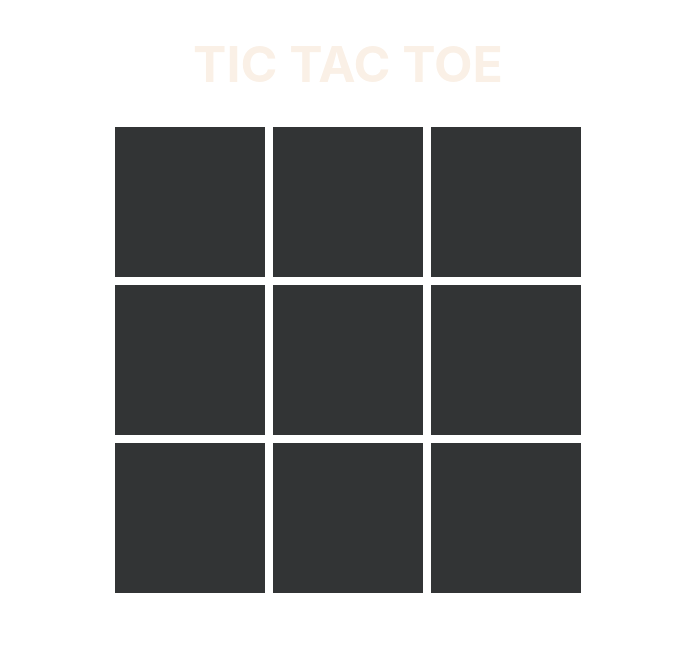
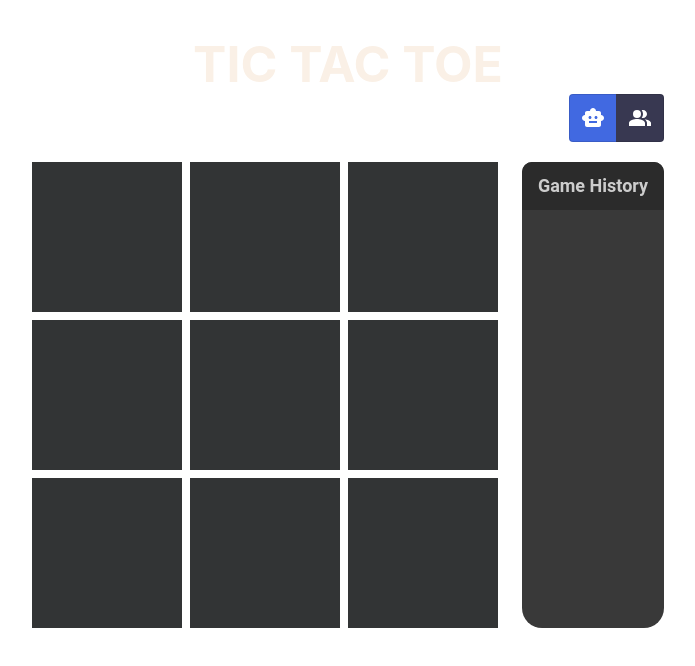
Before and after one commit to chloeelim/ai-tictactoe, a React (Create React App) app: page / in a window 1280 px wide. Shown: the top 666 px of the page, without its empty margins (292-987 px from the left). Built offline with nearby package versions, Linux system fonts and the light colour scheme; the HTML template or start-up script is replaced by a standard one.

Commit message:
Add history board and AI/human toggle

```diff
--- a/package.json
+++ b/package.json
@@ -5,6 +5,7 @@
   "dependencies": {
     "@emotion/react": "^11.10.5",
     "@emotion/styled": "^11.10.5",
+    "@mui/icons-material": "^5.11.0",
     "@mui/material": "^5.11.7",
     "@testing-library/jest-dom": "^5.16.5",
     "@testing-library/react": "^13.4.0",
--- a/src/AI.tsx
+++ b/src/AI.tsx
@@ -1,17 +1,17 @@
-import { Player } from "./Board";
+import { Board, Player } from "./Board";
 
 interface AI {
-  getBestState(board: (Player | undefined)[], currentPlayer: Player): State
+  getBestState(board: Board, currentPlayer: Player): State
 }
 
-type State = {
-  board: (Player | undefined)[];
+export type State = {
+  board: Board;
   playerPlayed: Player;
   squarePlayed: number;
   score: number;
 }
 
-function getWinner(board: (Player | undefined)[]): (Player | undefined) {
+function getWinner(board: Board): (Player | undefined) {
   // indexes of winning lines
   const lines = [
     // horizontal
@@ -23,7 +23,7 @@ function getWinner(board: (Player | undefined)[]): (Player | undefined) {
   ];
 
   for (let player of Object.values(Player)) {
-    const playerLocations = board.reduce((acc: number[], curr, i) => {
+    const playerLocations = board.board.reduce((acc: number[], curr, i) => {
       if (curr === player) acc.push(i);
       return acc;
     }, [])
@@ -39,7 +39,7 @@ function getWinner(board: (Player | undefined)[]): (Player | undefined) {
 }
 
 class NaiveMiniMax implements AI {
-  getBestState(board: (Player | undefined)[], currentPlayer: Player): State {
+  getBestState(board: Board, currentPlayer: Player): State {
     const winner = getWinner(board);
     const otherPlayer = currentPlayer === Player.X ? Player.O : Player.X;
     if (winner === Player.X) {
@@ -58,7 +58,7 @@ class NaiveMiniMax implements AI {
       };
     }
 
-    if (board.findIndex(x => x === undefined) === -1) { // tie
+    if (board.board.findIndex(x => x === undefined) === -1) { // tie
       return {
         board: board,
         playerPlayed: otherPlayer,
@@ -70,14 +70,14 @@ class NaiveMiniMax implements AI {
     var nextStates: State[] = [];
 
     for (let i: number = 0; i < 9; i++) {
-      if (board[i] === undefined) {
-        const nextBoard = [...board];
+      if (board.board[i] === undefined) {
+        const nextBoard = [...board.board];
         nextBoard[i] = currentPlayer;
         var nextState = {
-          board: nextBoard,
-          playerPlayed: otherPlayer,
+          board: {board: nextBoard},
+          playerPlayed: currentPlayer,
           squarePlayed: i,
-          score: this.getBestState(nextBoard, otherPlayer).score
+          score: this.getBestState({board: nextBoard}, otherPlayer).score
         }
         nextStates.push(nextState);
       }
--- a/src/App.tsx
+++ b/src/App.tsx
@@ -1,13 +1,32 @@
+import { ToggleButton, ToggleButtonGroup, Tooltip } from '@mui/material';
+import { SmartToy, PeopleAlt } from '@mui/icons-material';
+import Zoom from '@mui/material/Zoom';
 import * as React from 'react';
-import Board from './Board';
+import GameBoard from './Board';
 
 const App = () => {
+    const [isAgainstAI, setIsAgainstAI] = React.useState<boolean>(true);
+    const handleToggleOpponent = (event: React.MouseEvent<HTMLElement>, isAgainstBot: boolean) => {
+        setIsAgainstAI(isAgainstBot);
+    };
     return (
         <div style={{display: 'flex', flexDirection: 'column', alignItems: 'center'}}>
             <div>
-                <h1 style={{textAlign: 'center', fontSize: '50px', color: 'linen'}}>TIC TAC TOE</h1>
+                <h1 style={{textAlign: 'center', fontSize: '50px', color: 'linen', marginBottom: '0px'}}>TIC TAC TOE</h1>
                 <div>
-                    <Board isAgainstAI={true}/>
+                    <div style={{display: 'flex', justifyContent: 'end', marginBottom: '20px'}}>
+                        <ToggleButtonGroup exclusive>
+                            <Tooltip arrow TransitionComponent={Zoom} title="Challenge the AI! You go first!">
+                             <ToggleButton style={{backgroundColor: isAgainstAI ? "royalblue" : "#383851"}} value={true} selected={isAgainstAI} onClick={handleToggleOpponent}><SmartToy style={{color: 'white'}}/></ToggleButton>
+                            </Tooltip>
+                            <Tooltip arrow TransitionComponent={Zoom} title="Play against a friend (or yourself)!">
+                                <ToggleButton style={{backgroundColor: isAgainstAI ? "#383851" : "royalblue"}} value={false} selected={!isAgainstAI} onClick={handleToggleOpponent}><PeopleAlt style={{color: 'white'}}/></ToggleButton>
+                            </Tooltip>
+                        </ToggleButtonGroup>
+                    </div>
+                    <div>
+                        <GameBoard isAgainstAI={isAgainstAI}/>
+                    </div>
                 </div>
             </div>
         </div>
--- a/src/Board.tsx
+++ b/src/Board.tsx
@@ -1,8 +1,12 @@
 import * as React from 'react';
 import { Grid, styled } from '@mui/material';
-import NaiveMiniMax from './AI';
+import NaiveMiniMax, { State } from './AI';
+import HistoryBoard from './HistoryBoard';
 
 export enum Player { X = 'X', O = 'O' }
+export type Board = {
+    board: (Player | undefined)[];
+}
 
 const StyledSquare = styled('div')(({ theme }) => ({
     width:"150px",
@@ -33,25 +37,36 @@ const lines = [
     [0, 4, 8], [2, 4, 6]
 ];
 
-const Board = (boardProps:{isAgainstAI: boolean}) => {
+const GameBoard = (boardProps:{isAgainstAI: boolean}) => {
 
     const [currentPlayer, setCurrentPlayer] = React.useState<Player>(Player.X);
     const [isOver, setIsOver] = React.useState<Boolean>(false);
-    const [state, setState] = React.useState<(Player | undefined)[]>(initialiseState);
+    const [state, setState] = React.useState<Board>(initialiseState);
     const [winningCells, setWinningCells] = React.useState<number[]>([]);
+    const [history, setHistory] = React.useState<State[]>([]);
 
     React.useEffect(checkOutcome, [state, currentPlayer])
+    React.useEffect(resetBoard, [boardProps.isAgainstAI])
 
     const Square = (props:{id: number, value: (Player | undefined), isWin: boolean}) => {
         function handleClick(index: number) {
             if (isOver) return;
-            if (state[index] !== undefined) return;
+            if (state.board[index] !== undefined) return;
             if (boardProps.isAgainstAI && currentPlayer === Player.O) return;
-            const updatedState: (Player | undefined)[] = Object.assign([], state);
-            updatedState[index] = currentPlayer;
+            const updatedState: Board = Object.assign([], state);
+            updatedState.board[index] = currentPlayer;
+
+            const move = {
+                board: updatedState,
+                playerPlayed: currentPlayer,
+                squarePlayed: index,
+                score: -1
+            };
+            const updatedHistory = [...history, move];
             setState(updatedState);
             setCurrentPlayer(currentPlayer === Player.X ? Player.O : Player.X);
-            if (boardProps.isAgainstAI) getAIMove(updatedState);
+            setHistory(updatedHistory);
+            if (boardProps.isAgainstAI) getAIMove(updatedState, updatedHistory);
         }
 
         if (props.isWin) {
@@ -65,17 +80,17 @@ const Board = (boardProps:{isAgainstAI: boolean}) => {
         );
     }
 
-    function initialiseState() : (Player | undefined)[] {
-        var initialisedState: (Player | undefined)[] = [];
+    function initialiseState() : Board {
+        var initialisedState: undefined[] = [];
         for (let i: number = 0; i < 9; i++) {
             initialisedState.push(undefined);
         }
-        return initialisedState;
+        return {board: initialisedState};
     }
 
     function checkOutcome() {
         for (let player of Object.values(Player)) {
-            const playerLocations = state.reduce((acc: number[], curr, i) => {
+            const playerLocations = state.board.reduce((acc: number[], curr, i) => {
                 if (curr === player) {
                     acc.push(i);
                 }
@@ -90,30 +105,40 @@ const Board = (boardProps:{isAgainstAI: boolean}) => {
                 }
             }
         }
-        if (state.findIndex(x => x === undefined) === -1) {
+        if (state.board.findIndex(x => x === undefined) === -1) {
             setWinningCells([0, 1, 2, 3, 4, 5, 6, 7, 8]);
             console.log("tie!");
         }
     }
 
-    function getAIMove(updatedState: (Player | undefined)[]) {
+    function resetBoard() {
+        setCurrentPlayer(Player.X);
+        setIsOver(false);
+        setState(initialiseState);
+        setWinningCells([]);
+        setHistory([]);
+    }
+
+    function getAIMove(updatedState: Board, updatedHistory: State[]) {
         const minimax: NaiveMiniMax = new NaiveMiniMax();
-        console.log(state);
         const bestState = minimax.getBestState(updatedState, Player.O);
-        console.log(bestState)
+        setHistory([...updatedHistory, bestState]);
         setState(bestState.board);
         setCurrentPlayer(Player.X);
     }
 
     return (
-        <Grid container gridTemplateColumns="repeat(3, 1fr)" display="grid" maxWidth="fit-content" gap={1}>
-            {
-                state.map((cell, i) => {
-                    return (<Grid item key={i} style={{width:"150px", height:"150px"}}><Square id={i} key={i} value={cell} isWin={winningCells.indexOf(i) !== -1}/></Grid>);
-                })
-            }
-        </Grid>
+        <div style={{display: 'flex'}}>
+            <Grid container gridTemplateColumns="repeat(3, 1fr)" display="grid" maxWidth="fit-content" gap={1} paddingRight={3}>
+                {
+                    state.board.map((cell, i) => {
+                        return (<Grid item key={i} style={{width:"150px", height:"150px"}}><Square id={i} key={i} value={cell} isWin={winningCells.indexOf(i) !== -1}/></Grid>);
+                    })
+                }
+            </Grid>
+            <HistoryBoard moves={history} />
+        </div>
     );
 };
 
-export default Board;
+export default GameBoard;
--- /dev/null
+++ b/src/HistoryBoard.tsx
@@ -0,0 +1,22 @@
+import * as React from 'react';
+import { List, ListItem, ListItemText, ListSubheader } from '@mui/material';
+import { State } from './AI';
+
+const HistoryBoard = (props:{moves:State[]}) => {
+    console.log(props.moves);
+    return (
+        <List style={{backgroundColor: '#393939', maxHeight: 466, overflow: 'auto', borderRadius: '10px 10px 20px 20px', paddingTop: '0px'}}>
+            <ListSubheader style={{color: '#ccc', backgroundColor: '#2b2b2b', fontWeight: 'bold', fontSize: '18px'}}>Game History</ListSubheader>
+            {
+                props.moves.map((state, i) => (
+                    <ListItem key={i} style={{backgroundColor: '#515151', margin: '5px 0'}}>
+                        <ListItemText primaryTypographyProps={{color: '#999', fontSize: '16px', fontWeight: 'bold'}}>{state.playerPlayed} marked square
+                        ({Math.floor(state.squarePlayed / 3)}, {state.squarePlayed % 3})</ListItemText>
+                    </ListItem>
+                ))
+            }
+        </List>
+    );
+}
+
+export default HistoryBoard;
```
Also changed, not shown: 1 other file (tests, documents, lock files or other folders).
